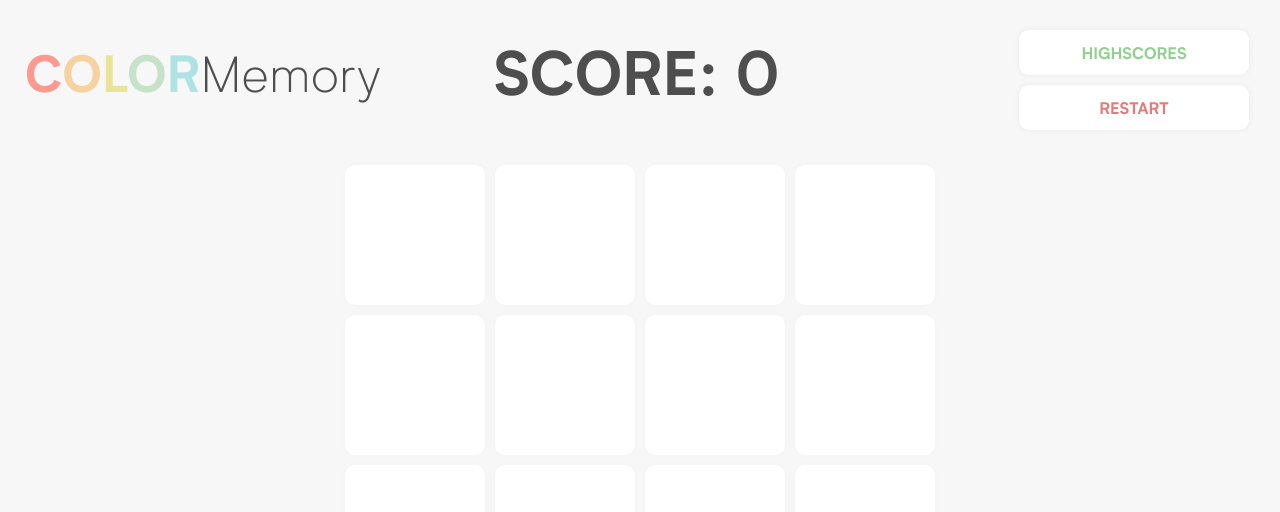
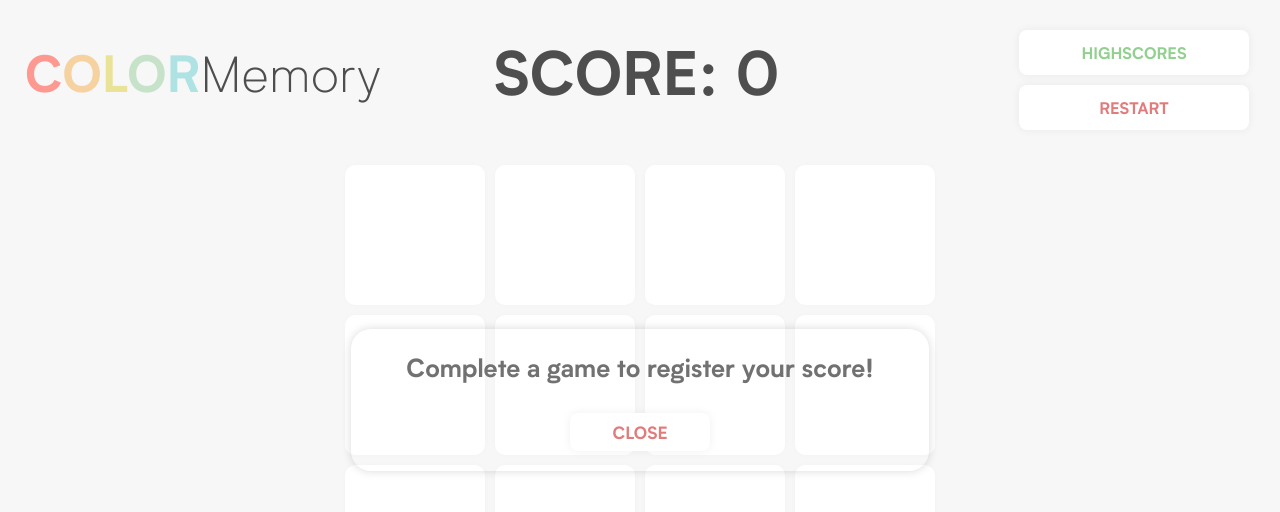
Before and after one commit to lauirvin/color-memory, a React (Create React App) app: page / in a window 1280 px wide. Both pictures are taken after a click on the button "HIGHSCORES". Shown: the top 512 px of the page. Built offline with nearby package versions, Linux system fonts and the light colour scheme.

Commit message:
Completed highscore logic

```diff
--- a/src/App.js
+++ b/src/App.js
@@ -1,4 +1,4 @@
-import React, { Fragment, useEffect, useState } from "react";
+import React, { Fragment, useEffect, useState, useCallback } from "react";
 import "./styles/styles.scss";
 import Header from "./components/Header";
 import Board from "./components/Board";
@@ -12,17 +12,7 @@ const App = () => {
   const [score, setScore] = useState(0);
   const [complete, setComplete] = useState(false);
 
-  useEffect(() => {
-    generateCards();
-  }, []);
-
-  useEffect(() => {
-    if (solved.length === 16) {
-      setComplete(true);
-    }
-  }, [solved]);
-
-  const generateCards = () => {
+  const generateCards = useCallback(() => {
     const colors = ["#FE9992", "#FFF9A5", "#C6E3C9", "#AFE3E3"];
     const cardList = shuffle(duplicateElements(colors, 4));
 
@@ -35,7 +25,7 @@ const App = () => {
     });
 
     setCards(finalCards);
-  };
+  }, []);
 
   const duplicateElements = (array, times) => {
     return array.reduce((res, current) => {
@@ -97,6 +87,16 @@ const App = () => {
     generateCards();
   };
 
+  useEffect(() => {
+    generateCards();
+  }, [generateCards]);
+
+  useEffect(() => {
+    if (solved.length === 16) {
+      setComplete(true);
+    }
+  }, [solved]);
+
   return (
     <Fragment>
       <Register score={score} complete={complete} restartCards={restartCards} />
--- a/src/components/Header.jsx
+++ b/src/components/Header.jsx
@@ -1,8 +1,20 @@
-import React from "react";
+import React, { useState } from "react";
+import Highscores from "./Highscores";
 
 const Header = ({ score, restartCards }) => {
+  const [open, setOpen] = useState(false);
+
+  const openHighScores = () => {
+    setOpen(true);
+  };
+
+  const closeWindow = () => {
+    setOpen(false);
+  };
+
   return (
     <header>
+      <Highscores open={open} closeWindow={closeWindow} />
       <li className="logo">
         <span className="C">C</span>
         <span className="O">O</span>
@@ -12,7 +24,7 @@ const Header = ({ score, restartCards }) => {
       </li>
       <li className="score">SCORE: {score}</li>
       <li className="buttons">
-        <button className="highscores">
+        <button onClick={openHighScores} className="highscores">
           <span>HIGHSCORES</span>
         </button>
         <button onClick={restartCards} className="restart">
--- /dev/null
+++ b/src/components/Highscores.jsx
@@ -0,0 +1,61 @@
+import React, { useState, useEffect, Fragment } from "react";
+import Popup from "reactjs-popup";
+
+const Highscores = ({ open, closeWindow }) => {
+  const [highscores, setHighscores] = useState();
+  const [available, setAvailability] = useState();
+
+  useEffect(() => {
+    const existingScores = localStorage.getItem("highscores");
+
+    if (existingScores === null) {
+      setHighscores([]);
+      setAvailability(false);
+    } else {
+      let allScores = JSON.parse(existingScores);
+
+      allScores.sort((a, b) => {
+        return b.score - a.score;
+      });
+
+      setHighscores(allScores);
+      setAvailability(true);
+    }
+  }, [open]);
+
+  return (
+    <Popup open={open} closeOnDocumentClick={false}>
+      <div className="highscores-window">
+        {available ? (
+          <Fragment>
+            <h1>HIGHSCORES </h1>
+            <div className="table">
+              <div className="row">
+                <div className="col mod-rank">Rank</div>
+                <div className="col mod-name">Name</div>
+                <div className="col mod-score">Score</div>
+              </div>
+              <hr />
+              {highscores.map((user, rank) => (
+                <div className="row mod-data" key={rank}>
+                  <div className="col mod-rank">{rank + 1}</div>
+                  <div className="col mod-name">{user.name}</div>
+                  <div className="col mod-score">{user.score}</div>
+                </div>
+              ))}
+            </div>
+          </Fragment>
+        ) : (
+          <div className="unavailable">
+            <h2>Complete a game to register your score!</h2>
+          </div>
+        )}
+        <button onClick={closeWindow} className="close">
+          <span>CLOSE</span>
+        </button>
+      </div>
+    </Popup>
+  );
+};
+
+export default Highscores;
--- a/src/components/Register.jsx
+++ b/src/components/Register.jsx
@@ -40,7 +40,7 @@ const Register = ({ score, complete, restartCards }) => {
 
   return (
     <Popup open={open} closeOnDocumentClick={false}>
-      <div className="register">
+      <div className="register-window">
         <h1>YOU SCORED: {score}</h1>
         <hr />
         <h2>Enter your name below:</h2>
--- a/src/styles/components/header.scss
+++ b/src/styles/components/header.scss
@@ -56,27 +56,8 @@ header {
     padding-right: 6px;
 
     button {
-      background: white;
-      padding: 0;
-      border: 0;
-      border-radius: 10px;
       width: 23rem;
       height: 4.5rem;
-      outline: none;
-      font-family: $primary-bold;
-      font-size: 1.6rem;
-      box-shadow: 0px 0px 6px 0px rgba(0, 0, 0, 0.06);
-      transition: 0.2s all linear;
-      cursor: pointer;
-
-      span {
-        position: relative;
-        top: 2px;
-      }
-
-      &:hover {
-        box-shadow: 0px 0px 6px 0px rgba(0, 0, 0, 0.15);
-      }
     }
 
     .highscores {
@@ -146,10 +127,6 @@ header {
         height: 5.2vh;
         width: 32%;
         border-radius: 10px;
-
-        span {
-          top: 2px;
-        }
       }
 
       .highscores {
@@ -181,10 +158,6 @@ header {
       button {
         width: 14rem;
         border-radius: 7px;
-
-        span {
-          top: 2px;
-        }
       }
 
       .highscores {
--- /dev/null
+++ b/src/styles/components/highscores.scss
@@ -0,0 +1,67 @@
+.highscores-window {
+  display: flex;
+  justify-content: center;
+  flex-direction: column;
+  text-align: center;
+  margin-right: 4rem;
+  margin-left: 4rem;
+
+  .table {
+    margin-bottom: 3rem;
+
+    hr {
+      margin-bottom: 2rem;
+    }
+
+    .row {
+      margin-top: 1rem;
+      margin-right: 2rem;
+      margin-left: 2rem;
+      color: $table;
+      font-size: 1.9rem;
+      font-family: $primary-bold;
+      display: flex;
+
+      &.mod-data {
+          margin-top: 0.7rem;
+      }
+
+      .col {
+        display: flex;
+        justify-content: center;
+
+        &.mod-rank {
+          width: 20%;
+        }
+
+        &.mod-name {
+          width: 60%;
+        }
+
+        &.mod-score {
+          width: 20%;
+        }
+      }
+    }
+  }
+
+  .unavailable {
+    h2 {
+      margin-bottom: 2.5rem;
+    }
+  }
+
+  button {
+    height: 3.8rem;
+    align-self: center;
+    &.close {
+      display: flex;
+      align-items: center;
+      justify-content: center;
+      width: 28%;
+      font-size: 1.7rem;
+      color: $close;
+      margin-bottom: 2rem;
+    }
+  }
+}
--- a/src/styles/components/register.scss
+++ b/src/styles/components/register.scss
@@ -1,20 +1,10 @@
-.popup-content {
-  border-radius: 20px;
-  border: 0 !important;
-  box-shadow: 0px 0px 10px 0px rgba(0, 0, 0, 0.15);
-
-  .register {
+.register-window {
   display: flex;
   justify-content: center;
   flex-direction: column;
   text-align: center;
   margin-right: 4rem;
   margin-left: 4rem;
-
-    hr {
-      border: 0.5px solid $line;
-      margin: 0;
-    }
 
   input {
     align-self: center;
@@ -47,22 +37,7 @@
       align-items: center;
       justify-content: center;
       width: 45%;
-        font-family: $primary-bold;
-        box-shadow: 0px 0px 10px 0px rgba(0, 0, 0, 0.06);
-        transition: 0.2s all linear;
-        border-radius: 8px;
       font-size: 1.7rem;
-        background: $blank;
-        border: 0;
-
-        &:hover {
-          box-shadow: 0px 0px 6px 0px rgba(0, 0, 0, 0.15);
-        }
-
-        span {
-          position: relative;
-          top: 2.5px;
-        }
 
       &.close {
         color: $close;
@@ -74,4 +49,3 @@
     }
   }
 }
-}
--- a/src/styles/layout/global.scss
+++ b/src/styles/layout/global.scss
@@ -0,0 +1,47 @@
+hr {
+  border: 0.5px solid $line;
+  margin: 0;
+}
+
+h1 {
+  font-family: $primary-bold;
+  font-size: 3.7rem;
+  color: $header;
+  padding-top: 1rem;
+  margin: 1rem;
+}
+
+h2 {
+  font-family: $primary-bold;
+  font-size: 2.5rem;
+  color: $sub-header;
+  padding-top: 1rem;
+  margin: 1.5rem;
+}
+
+button {
+  box-shadow: 0px 0px 10px 0px rgba(0, 0, 0, 0.06);
+  transition: 0.2s all linear;
+  border-radius: 8px;
+  font-family: $primary-bold;
+  font-size: 1.6rem;
+  background: $blank;
+  border: 0;
+  cursor: pointer;
+  outline: none;
+
+  span {
+    position: relative;
+    top: 2px;
+  }
+
+  &:hover {
+    box-shadow: 0px 0px 6px 0px rgba(0, 0, 0, 0.15);
+  }
+}
+
+.popup-content {
+  border-radius: 20px;
+  border: 0 !important;
+  box-shadow: 0px 0px 10px 0px rgba(0, 0, 0, 0.15);
+}
--- a/src/styles/layout/layout.scss
+++ b/src/styles/layout/layout.scss
@@ -17,21 +17,5 @@ html {
     #root {
       height: 100%;
     }
-
-    h1 {
-      font-family: $primary-bold;
-      font-size: 3.7rem;
-      color: $header;
-      padding-top: 1rem;
-      margin: 1rem;
-    }
-
-    h2 {
-      font-family: $primary-bold;
-      font-size: 2.5rem;
-      color: $sub-header;
-      padding-top: 1rem;
-      margin: 1.5rem;
-    }
   }
 }
--- a/src/styles/styles.scss
+++ b/src/styles/styles.scss
@@ -11,3 +11,4 @@
 @import "./components/board.scss";
 @import "./components/header.scss";
 @import "./components/register.scss";
+@import "./components/highscores.scss";
--- a/src/styles/variables/colors.scss
+++ b/src/styles/variables/colors.scss
@@ -4,6 +4,7 @@ $font-color: #4e4e4e;
 $line: #dedede;
 $header: #56ad53;
 $sub-header: #717171;
+$table: #717171;
 $input: #dbdbdb;
 $done: #91d08e;
 $close: #e27c7c;
```
Lines whose indentation alone changed are shown as unchanged.
